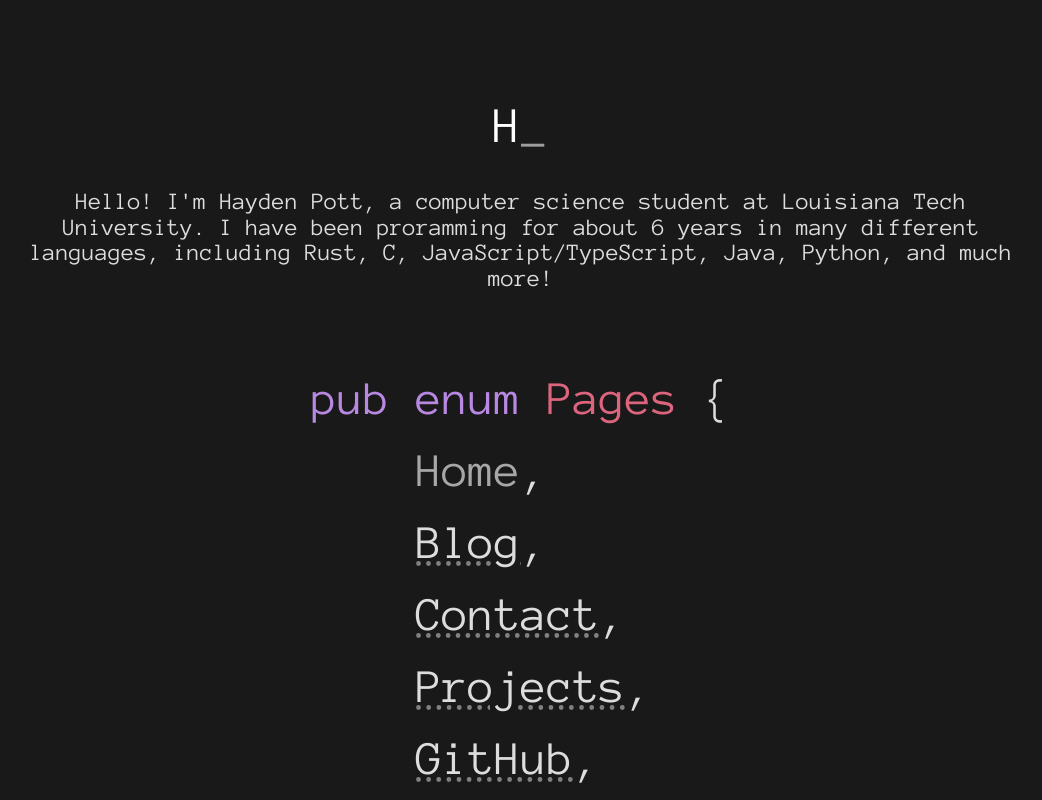
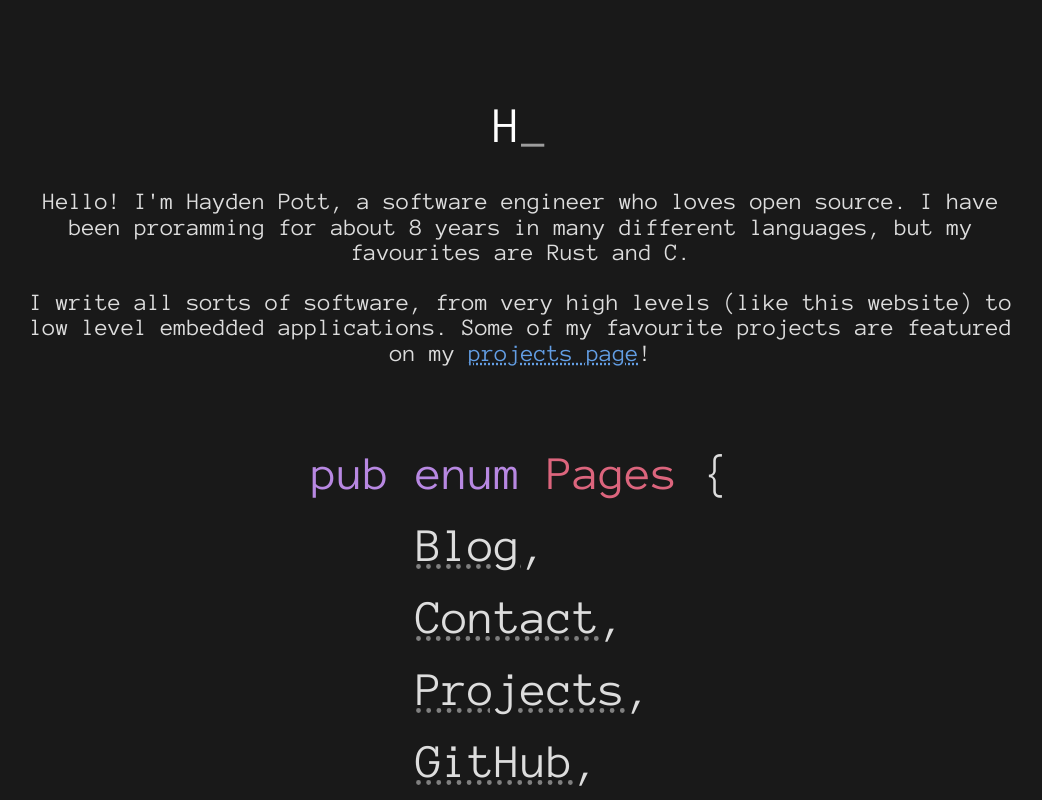
Before and after one commit to funnyboy-roks/personal-website, a SvelteKit app: page / in a window 1280 px wide. Shown: the top 800 px of the page, without its empty margins (119-1161 px from the left). Built offline with nearby package versions, Linux system fonts and the light colour scheme.

Commit message:
minor tweaks

```diff
--- a/src/routes/+page.svelte
+++ b/src/routes/+page.svelte
@@ -12,7 +12,6 @@
 </svelte:head>
 
 <div class="container">
-
 	<h1 class="text-field"><Typewriter words={names} speed={150} /></h1>
 	<!--
     <h2 style="text-decoration: underline 1px solid white">
@@ -36,15 +35,18 @@
     -->
 
 	<p class="lead">
-        Hello! I'm Hayden Pott, a computer science student at Louisiana Tech University.
-        I have been proramming for about 6 years in many different languages,
-        including Rust, C, JavaScript/TypeScript, Java, Python, and much more!
+		Hello! I'm Hayden Pott, a software engineer who loves open source. I have been proramming for
+		about 8 years in many different languages, but my favourites are Rust and C.
+	</p>
+	<p class="lead">
+		I write all sorts of software, from very high levels (like this website) to low level embedded
+		applications. Some of my favourite projects are featured on my
+		<a href="/projects">projects page</a>!
 	</p>
 
 	<center>
 		<pre id="nav">
 <span class="bf">pub enum</span> <span class="b8">Pages</span> &lbrace;
-    <span class="b5">Home</span>,
     <a href="https://blog.funnyboyroks.com">Blog</a>,
     <a href="/contact">Contact</a>,
     <a href="/projects">Projects</a>,
@@ -66,7 +68,7 @@
 
 	#nav a {
 		color: unset;
-        text-decoration-color: var(--base06)
+		text-decoration-color: var(--base06);
 	}
 
 	.text-field::after {
--- a/src/routes/projects/ProjectCard.svelte
+++ b/src/routes/projects/ProjectCard.svelte
@@ -96,8 +96,8 @@
     {:else}
     source: <span class="bb">"<a href="{project.source}">{project.source}</a>"</span>,
     status: <span class="bd">ProjectStatus</span><span class="bf">::</span>{project.status},
-    languages: <span class="ba">&</span>[{@html formatLangs(project.languages)}],
-    links: <span class="ba">&</span>[{@html formatLinks(project.links)}],
+    languages: <span class="ba">&</span>[{@html formatLangs(project.languages)}],{#if project.links.length}
+    links: <span class="ba">&</span>[{@html formatLinks(project.links)}],{/if}
     tags: <span class="ba">&</span>[{@html formatTags(project.tags)}],
 {/if}
 };
@@ -130,16 +130,14 @@
         color: var(--text-colour);
         font-family: 'Anonymous Pro', monospace;
         white-space: pre-wrap;
-        padding: 2rem;
-
     }
 
     button {
-        transition: 200ms ease-in-out transform, 200ms linear outline;
+        transition: 100ms ease-in-out transform, 100ms linear outline;
     }
 
-    button.collapsed:hover, button.collapsed:focus {
-        transform: scale(1.3);
+    button.collapsed:hover {
+        transform: scale(1.1);
         outline: 1px solid var(--base03);
     }
 
```
Also changed, not shown: src/routes/projects/+page.svelte (+8 -2 lines). Lines whose indentation alone changed are shown as unchanged.
